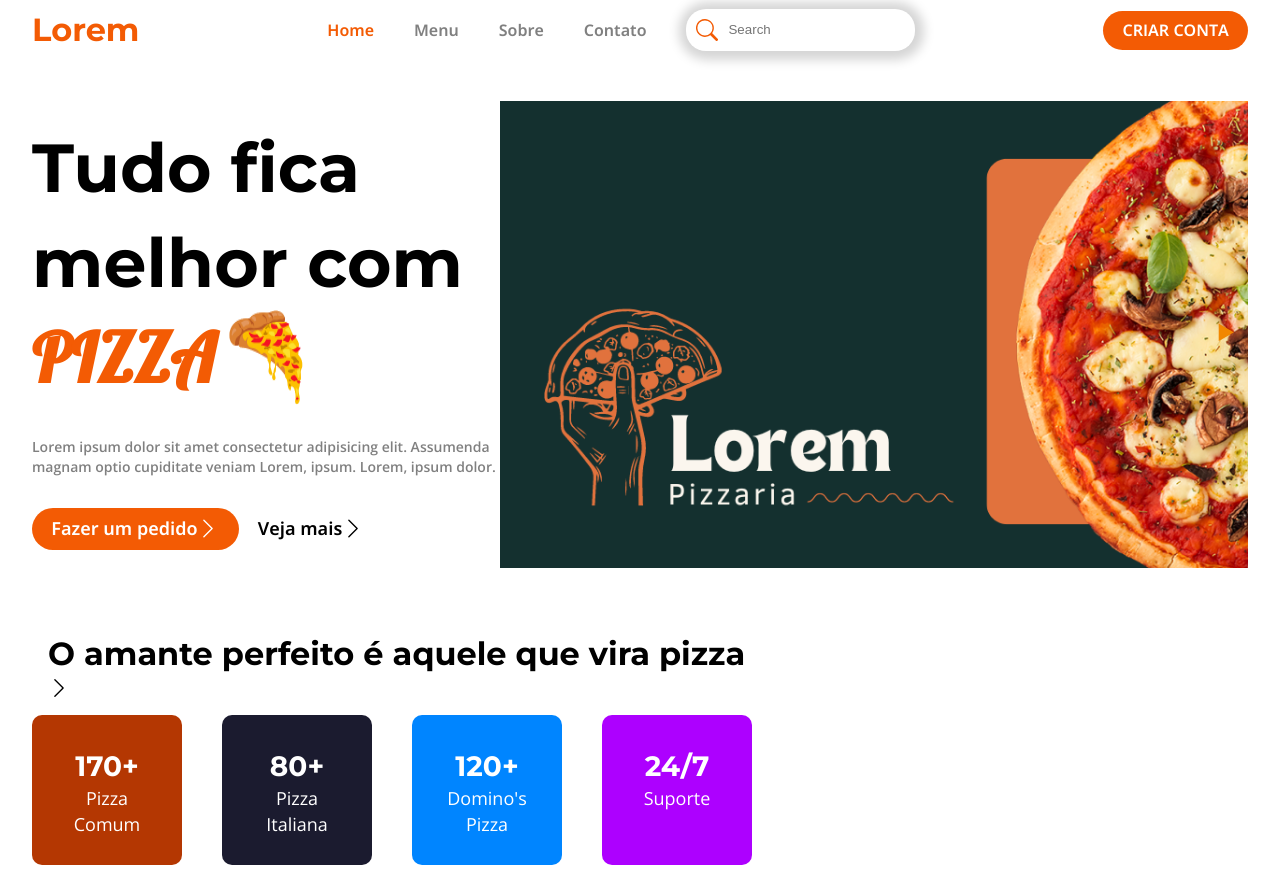
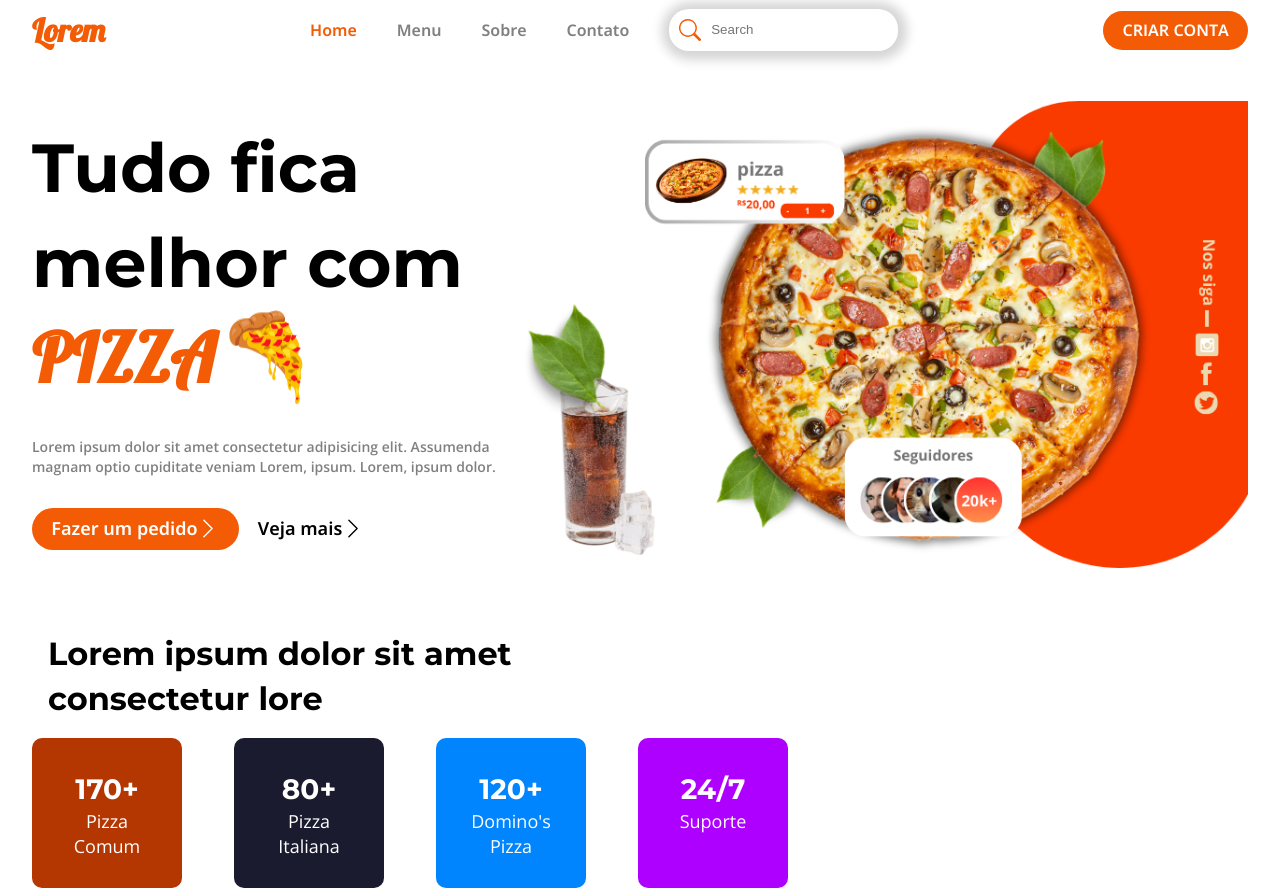
Before and after one commit to danielBRTanimacao/desafio-landing-page-react, a React (Vite) app: page / in a window 1280 px wide. Before the commit the page ends 873 px from the top, so only its background shows below. Built offline with nearby package versions, Linux system fonts and the light colour scheme; a web font is replaced by a local one.

Commit message:
continue simple updates design

```diff
--- a/src/assets/css/Index.css
+++ b/src/assets/css/Index.css
@@ -190,7 +190,7 @@ div.dropdown-menu li.pad-top {
 }
 
 .title-pizza {
-    font-family: var(--pizza-font);
+    font-family: var(--pizza-font) !important;
     color: var(--darker-orange);
 }
 
@@ -224,49 +224,6 @@ div.dropdown-menu li.pad-top {
     gap: 10px;
 }
 
-.carousel-btn {
-    position: relative;
-    display: inline-block;
-}
-
-.carousel-btn button {
-    transition: all 0.3s ease-in-out;
-    height: 95%;
-    font-size: var(--medium-font);
-    background-color: transparent;
-    color: var(--orange-simple);
-    border: none;
-}
-.carousel-btn button:disabled {
-    display: none;
-}
-
-.carousel-btn button:hover {
-    transition: all 0.2s ease-in-out;
-    color: var(--more-darker-orange);
-    border-radius: 0 5px 5px 0;
-    background-image: linear-gradient(
-        to right,
-        rgb(255, 255, 255, 0.1),
-        rgb(255, 255, 255, 0.6)
-    );
-    cursor: pointer;
-}
-.carousel-btn .left:hover {
-    border-radius: 5px 0 0 5px;
-    background-image: linear-gradient(
-        to left,
-        rgb(255, 255, 255, 0.1),
-        rgb(255, 255, 255, 0.6)
-    );
-}
-
-.container-carousel {
-    position: relative;
-    max-width: 800px;
-    margin: 0 auto;
-}
-
 /* Estilizando a main */
 
 .main-hero {
@@ -277,7 +234,7 @@ div.dropdown-menu li.pad-top {
 
 .main-hero .article-blockots {
     display: flex;
-    gap: 40px;
+    gap: 50px;
 }
 
 .blockots {
@@ -372,4 +329,8 @@ div.dropdown-menu li.pad-top {
     body {
         padding: 0.5rem 2rem !important;
     }
+    .main-hero .article-blockots {
+        display: flex;
+        gap: 52px;
+    }
 }
--- a/src/components/Header.tsx
+++ b/src/components/Header.tsx
@@ -1,26 +1,7 @@
-import { useState } from "react";
-import PizzaImage from "../assets/images/pizza-image.png";
-import PizzaImageSecond from "../assets/images/pizza-image-second.png";
+import PrincipalImage from "../assets/images/principal-image.png";
 import PizzaSmall from "../assets/images/pizza-small.png";
 
 export default () => {
-    const [PizzaImageCurrent, PizzaImageCurrentSet] = useState(PizzaImage);
-
-    const [backIsDisabled, backIsDisabledSet] = useState(true);
-    const [rightIsDisabled, rightIsDisabledSet] = useState(false);
-
-    const backimage = () => {
-        backIsDisabledSet(true);
-        rightIsDisabledSet(false);
-        PizzaImageCurrentSet(PizzaImage);
-    };
-
-    const nextImage = () => {
-        backIsDisabledSet(false);
-        rightIsDisabledSet(true);
-        PizzaImageCurrentSet(PizzaImageSecond);
-    };
-
     return (
         <>
             <header className="header-hero">
@@ -72,36 +53,9 @@ export default () => {
                     </aside>
                 </article>
                 <div className="img-edited carousel-btn">
-                    <button
-                        className="left"
-                        onClick={backimage}
-                        disabled={backIsDisabled}
-                        style={{
-                            position: "absolute",
-                            left: "10px",
-                            top: "50%",
-                            transform: "translateY(-50%)",
-                            zIndex: 1
-                        }}
-                    >
-                        &#11207;
-                    </button>
                     <aside className="container-carousel">
-                        <img src={PizzaImageCurrent} alt={PizzaImageCurrent} />
+                        <img src={PrincipalImage} alt={PrincipalImage} />
                     </aside>
-                    <button
-                        onClick={nextImage}
-                        disabled={rightIsDisabled}
-                        style={{
-                            position: "absolute",
-                            right: "10px",
-                            top: "50%",
-                            transform: "translateY(-50%)",
-                            zIndex: 1
-                        }}
-                    >
-                        &#11208;
-                    </button>
                 </div>
             </header>
         </>
--- a/src/components/Main.tsx
+++ b/src/components/Main.tsx
@@ -10,25 +10,8 @@ export default () => {
     return (
         <>
             <main className="main-hero">
-                <div>
-                    <h2 className="small-article">
-                        O amante perfeito é aquele que vira pizza
-                        <a href="#">
-                            <svg
-                                xmlns="http://www.w3.org/2000/svg"
-                                width="22"
-                                height="22"
-                                fill="currentColor"
-                                className="bi bi-chevron-right"
-                                viewBox="0 0 16 16"
-                            >
-                                <path
-                                    fill-rule="evenodd"
-                                    d="M4.646 1.646a.5.5 0 0 1 .708 0l6 6a.5.5 0 0 1 0 .708l-6 6a.5.5 0 0 1-.708-.708L10.293 8 4.646 2.354a.5.5 0 0 1 0-.708"
-                                />
-                            </svg>
-                        </a>
-                    </h2>
+                <div className="small-article">
+                    <h2>Lorem ipsum dolor sit amet consectetur lore</h2>
                 </div>
                 <article className="article-blockots">
                     <div className="blockots">
--- a/src/components/Nav.tsx
+++ b/src/components/Nav.tsx
@@ -9,7 +9,7 @@ export default () => {
     return (
         <>
             <nav className="nav">
-                <h2 className="orange-title">Lorem</h2>
+                <h2 className="orange-title title-pizza">Lorem</h2>
                 <ul className="nav">
                     <li>
                         <a href="#" className="active-link" aria-current="page">
```
Also changed, not shown: src/assets/images/principal-image.png (added).
